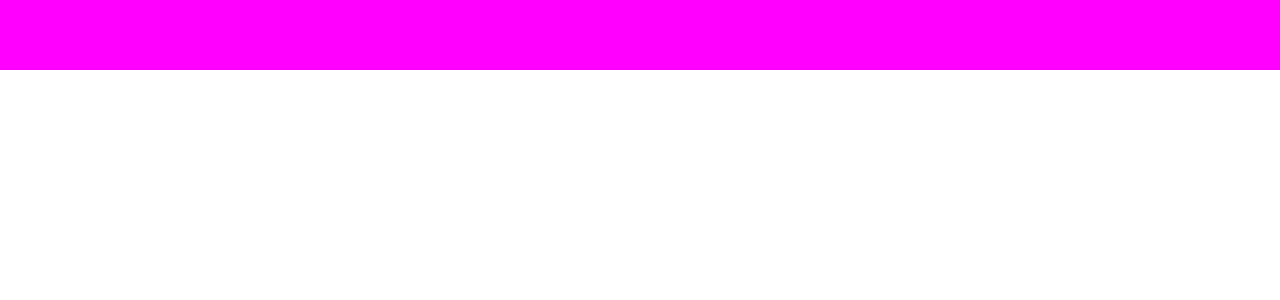
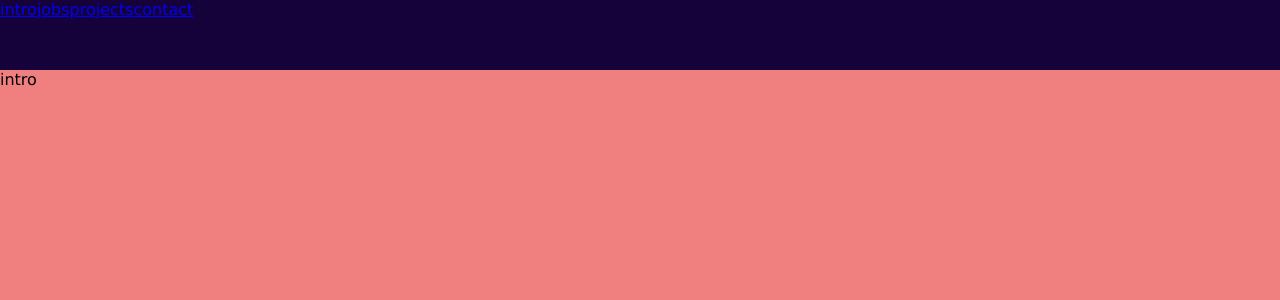
Before and after one commit to MedericCar/portfolio, a React (Create React App) app: page / in a window 1280 px wide. Shown: the top 300 px of the page. Built offline with nearby package versions, Linux system fonts and the light colour scheme.

Commit message:
Add smooth scrolling effect

```diff
--- a/public/index.html
+++ b/public/index.html
@@ -12,6 +12,7 @@
       *{
         font-family: Verdana, Geneva, Tahoma, sans-serif;
         margin: 0;
+        overflow-x: hidden;
       }
     </style>
     <title>Médéric Carriat</title>
--- a/src/App.js
+++ /dev/null
@@ -1,15 +0,0 @@
-import Contact from "./components/contact/Contact";
-import Intro from "./components/intro/Intro";
-import Jobs from "./components/jobs/Jobs";
-import Projects from "./components/projects/Projects";
-import Topbar from "./components/topbar/Topbar";
-
-function App() {
-  return (
-    <div className="app">
-      <Topbar/>
-    </div>
-  );
-}
-
-export default App;
--- /dev/null
+++ b/src/App.jsx
@@ -0,0 +1,22 @@
+import Contact from './components/contact/Contact';
+import Intro from './components/intro/Intro';
+import Jobs from './components/jobs/Jobs';
+import Projects from './components/projects/Projects';
+import Topbar from './components/topbar/Topbar';
+import './app.scss'
+
+function App() {
+  return (
+    <div className='app'>
+      <Topbar/>
+      <div className='sections'>
+        <Intro/>
+        <Jobs/>
+        <Projects/>
+        <Contact/>
+      </div>
+    </div>
+  );
+}
+
+export default App;
--- /dev/null
+++ b/src/app.scss
@@ -0,0 +1,25 @@
+@import "./global.scss";
+
+.app{
+  height: 100vh;
+
+  .sections{
+    width: 100%;
+    height: calc(100vh - 70px);
+    background-color: yellow;
+    position: relative;
+    top: 70px;
+    scroll-behavior: smooth;
+    scroll-snap-type: y mandatory;
+    scrollbar-width: none; // for firefox
+    &::-webkit-scrollbar{
+      display: none;
+    }
+
+    > *{
+      width: 100vw;
+      height: calc(100vh - 70px);
+      scroll-snap-align: start;
+    }
+  }
+}
--- a/src/components/contact/Contact.jsx
+++ b/src/components/contact/Contact.jsx
@@ -3,8 +3,8 @@ import './contact.scss'
 
 export default function Contact() {
   return (
-    <div className='contact'>
-
+    <div className='contact' id='contact'>
+      contacts
     </div>
   )
 }
--- a/src/components/intro/Intro.jsx
+++ b/src/components/intro/Intro.jsx
@@ -3,8 +3,8 @@ import './intro.scss'
 
 export default function Intro() {
   return (
-    <div className='intro'>
-
+    <div className='intro' id='intro'>
+      intro
     </div>
   )
 }
--- a/src/components/jobs/Jobs.jsx
+++ b/src/components/jobs/Jobs.jsx
@@ -3,8 +3,8 @@ import './jobs.scss'
 
 export default function Jobs() {
   return (
-    <div className='jobs'>
-
+    <div className='jobs' id='jobs'>
+      jobs
     </div>
   )
 }
--- a/src/components/projects/Projects.jsx
+++ b/src/components/projects/Projects.jsx
@@ -3,8 +3,8 @@ import './projects.scss'
 
 export default function Projects() {
   return (
-    <div className='projects'>
-
+    <div className='projects' id='projects'>
+      projects
     </div>
   )
 }
--- a/src/components/topbar/Topbar.jsx
+++ b/src/components/topbar/Topbar.jsx
@@ -4,6 +4,12 @@ import './topbar.scss'
 export default function Topbar() {
   return (
     <div className='topbar'>
+      <div className='wrapper'>
+        <a href='#intro'>intro</a>
+        <a href='#jobs'>jobs</a>
+        <a href='#projects'>projects</a>
+        <a href='#contact'>contact</a>
+      </div>
 
     </div>
   )
--- a/src/components/topbar/topbar.scss
+++ b/src/components/topbar/topbar.scss
@@ -1,5 +1,10 @@
+@import "../../global.scss";
+
 .topbar{
   width: 100%;
-  height: 70px;
-  background-color: magenta;
+  height: $topBarHeight;
+  background-color: $mainColor;
+  position: fixed;
+  top: 0;
+  z-index: 2;
 }
--- /dev/null
+++ b/src/global.scss
@@ -0,0 +1,2 @@
+$mainColor: #15023a;
+$topBarHeight: 70px;
```
